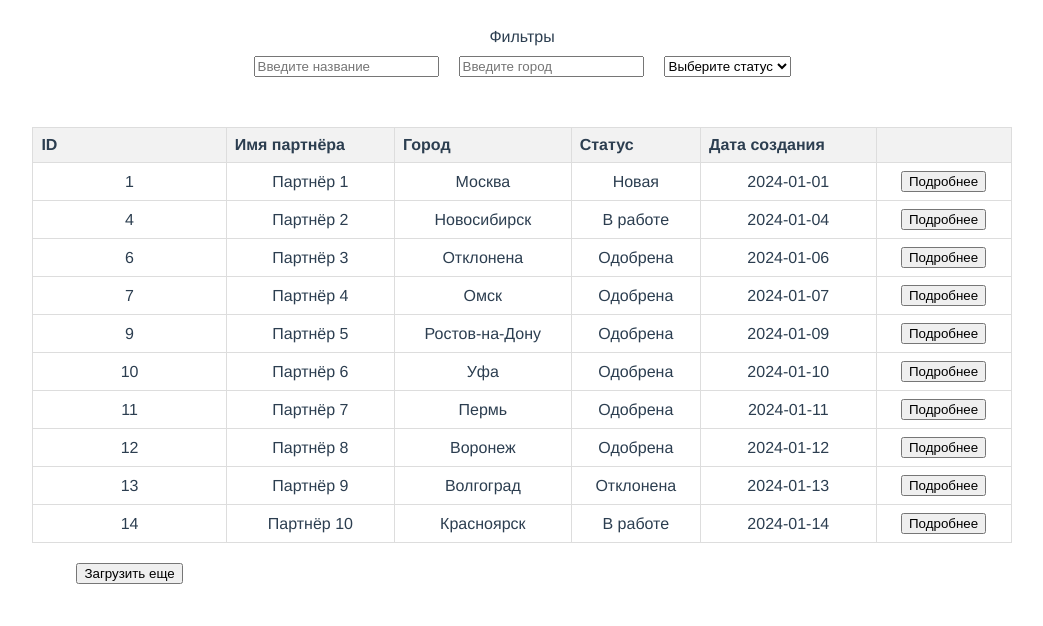
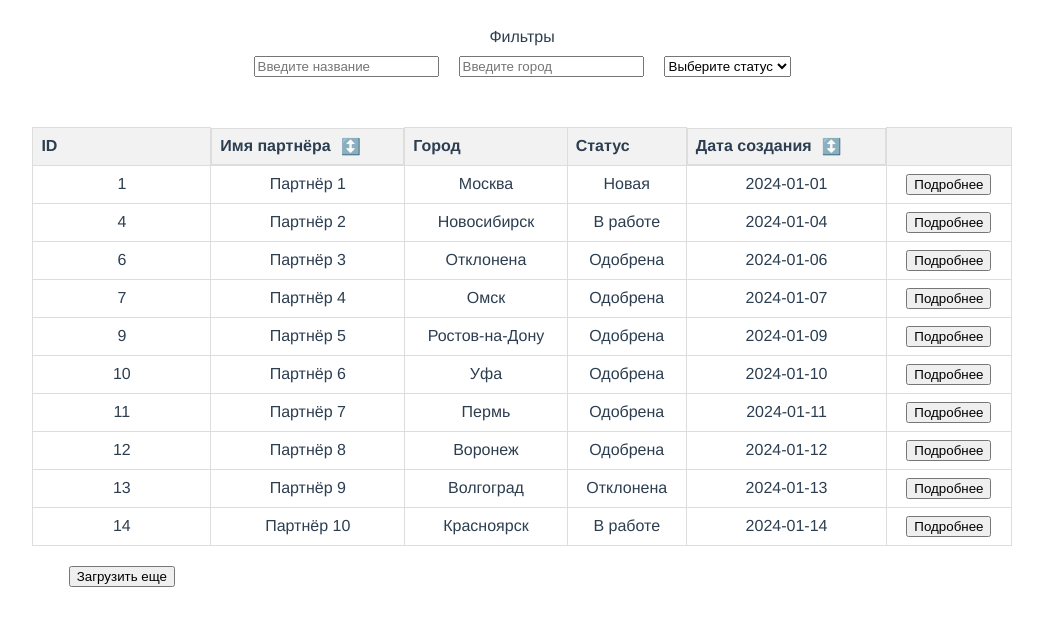
Before and after one commit to daimant/partners-requests-test-assignment, a Vue app: page / in a window 1280 px wide. Shown: the top 626 px of the page, without its empty margins (118-1161 px from the left). Built offline with nearby package versions, Linux system fonts and the light colour scheme; data requests are answered from the project's data file.

Commit message:
added sort

```diff
--- a/src/store/modules/partners.ts
+++ b/src/store/modules/partners.ts
@@ -10,7 +10,8 @@ const state = (): IPartnersState => ({
   perPage: 10,
   displayedItems: 10,
   detailInfo: null,
-  filters: { ...initFilters }
+  filters: { ...initFilters },
+  sort: null
 })
 
 const getters = {}
@@ -43,6 +44,10 @@ const actions = {
 
   clearFilters ({ commit }: { commit: Commit }) {
     commit('setFilters', { ...initFilters })
+  },
+
+  sortPartners ({ commit }: { commit: Commit }, type: 'name' | 'date') {
+    commit('setSort', type)
   }
 }
 
@@ -69,7 +74,13 @@ const mutations = {
 
   setFilters (state: IPartnersState, filters: IFilters) {
     state.filters = filters
-    console.log(123)
+  },
+
+  setSort (state: IPartnersState, type: string) {
+    const [name, dir] = state.sort?.split('-') || ['', '']
+
+    if (!state.sort || name !== type) state.sort = `${type}-asc`
+    else state.sort = `${name}-${dir === 'asc' ? 'desc' : 'asc'}`
   }
 }
 
--- a/src/types.ts
+++ b/src/types.ts
@@ -21,4 +21,5 @@ export interface IPartnersState {
   displayedItems: number;
   detailInfo: IPartner | null;
   filters: IFilters,
+  sort: string | null,
 }
--- a/src/views/TableView.vue
+++ b/src/views/TableView.vue
@@ -10,12 +10,36 @@ import FiltersComponent from '@/components/FiltersComponent.vue'
   components: { DialogComponent, FiltersComponent },
   computed: {
     ...mapState('partners', {
-      partners: (state: IPartnersState) => state.items?.slice(0, state.displayedItems).filter(el => {
-        const { name, city, status } = state.filters
-        return (!name || el.name.toLowerCase().includes(name.toLowerCase())) &&
-          (!city || el.city.toLowerCase().includes(city.toLowerCase())) &&
-          (!status || el.status === status)
-      }),
+      partners: (state: IPartnersState) =>
+        state.items?.slice(0, state.displayedItems)
+          .filter(el => {
+            const { name, city, status } = state.filters
+            return (!name || el.name.toLowerCase().includes(name.toLowerCase())) &&
+              (!city || el.city.toLowerCase().includes(city.toLowerCase())) &&
+              (!status || el.status === status)
+          })
+          .sort((a, b) => {
+            if (!state.sort) return 0
+            else {
+              const [name, dir] = state.sort.split('-')
+
+              if (dir === 'asc') {
+                if (name === 'name') {
+                  return a.name > b.name ? 1 : -1
+                } else if (name === 'date') {
+                  return new Date(a.createdAt).getTime() - new Date(b.createdAt).getTime()
+                }
+              } else {
+                if (name === 'name') {
+                  return a.name < b.name ? 1 : -1
+                } else if (name === 'date') {
+                  return new Date(b.createdAt).getTime() - new Date(a.createdAt).getTime()
+                }
+              }
+            }
+
+            return 0
+          }),
       isLoading: (state: IPartnersState) => state.isLoading,
       canFetchMore: (state: IPartnersState) => (state.items?.length || 0) > state.displayedItems,
       filters: (state: IPartnersState) => state.filters
@@ -30,6 +54,9 @@ import FiltersComponent from '@/components/FiltersComponent.vue'
     },
     clearFilters () {
       store.dispatch('partners/clearFilters')
+    },
+    sortPartners (type) {
+      store.dispatch('partners/sortPartners', type)
     }
   },
   created () {
@@ -57,10 +84,16 @@ export default class TableView extends Vue {
         <thead>
         <tr>
           <th>ID</th>
-          <th>Имя партнёра</th>
+          <th class="table-sort-cell">
+            <span>Имя партнёра</span>
+            <span class="icon" @click="sortPartners('name')">↕️</span>
+          </th>
           <th>Город</th>
           <th>Статус</th>
-          <th>Дата создания</th>
+          <th class="table-sort-cell">
+            <span>Дата создания</span>
+            <span class="icon" @click="sortPartners('date')">↕️</span>
+          </th>
           <th/>
         </tr>
         </thead>
@@ -114,6 +147,15 @@ export default class TableView extends Vue {
     &-more-button {
       margin: 20px;
     }
+
+    &-sort-cell {
+      display: flex;
+      gap: 10px;
+
+      .icon {
+        cursor: pointer;
+      }
+    }
   }
 }
 
```
